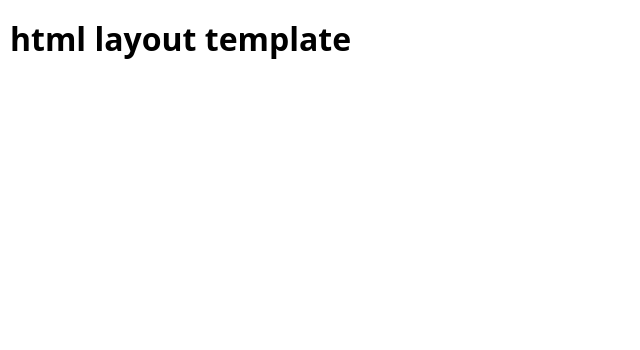
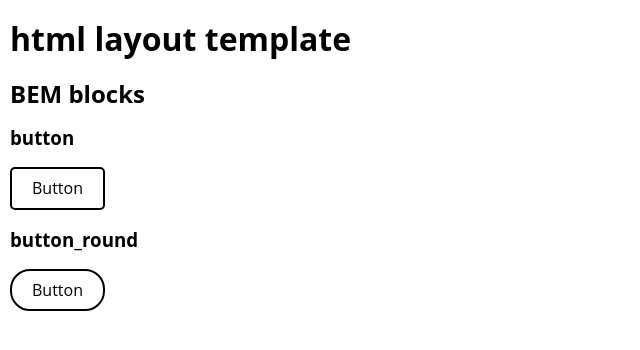
Before and after one commit to shdq/html-layout-template, a website built with webpack: page index.html in a window 1280 px wide. Shown: the whole page, without its empty margins (0-640 px from the left). Built offline with nearby package versions, Linux system fonts and the light colour scheme.

Commit message:
Support for BEM blocks with button example

```diff
--- a/index.html
+++ b/index.html
@@ -9,6 +9,11 @@
 <body class="page">
   <div class="page__battlefield">
     <h1>html layout template</h1>
+    <h2>BEM blocks</h2>
+    <h3>button</h3>
+    <button class="button" type="button">Button</button>
+    <h3>button_round</h3>
+    <button class="button button_round" type="button">Button</button>
   </div>
   <script src="./dist/bundle.js"></script>
 </body>
--- /dev/null
+++ b/src/blocks/button/_round/button_round.css
@@ -0,0 +1,3 @@
+.button_round {
+  border-radius: 20px;
+}
--- /dev/null
+++ b/src/blocks/button/button.css
@@ -0,0 +1,20 @@
+.button {
+  background: 0;
+  border: 2px solid;
+  padding: 10px 20px;
+  border-radius: 5px;
+  transition: ease-in-out 0.4s;
+  outline: none;
+  font-weight: 400;
+}
+.button:hover {
+  cursor: pointer;
+}
+.button[disabled] {
+  cursor: not-allowed;
+  opacity: 0.5;
+}
+.button:active {
+  transition: none;
+  outline: none;
+}
--- a/src/css/style.css
+++ b/src/css/style.css
@@ -1,3 +1,8 @@
+/* Declare you BEM components here */
+
+@import url('../blocks/button/button.css');
+@import url('../blocks/button/_round/button_round.css');
+
 /* Write your css styles here */
 
 .page {
--- a/webpack.config.js
+++ b/webpack.config.js
@@ -23,9 +23,10 @@ module.exports = {
            {
            loader: 'postcss-loader', options: {
              plugins: [
-               require('autoprefixer')(),
-             ]
-           }
+               require('postcss-import')({}),
+               require('stylelint')({}),
+               require('autoprefixer')()
+             ]},
            }
           ]
         })
@@ -33,12 +34,12 @@ module.exports = {
     ]
   },
   plugins: [
-    new ExtractTextPlugin('styles.css'),
     new StyleLintPlugin({
       context: './src/css',
       files: '*.css',
       failOnError: false,
       quiet: false,
     }),
+    new ExtractTextPlugin('styles.css'),
   ]
 };
```
Also changed, not shown: package.json (+7 -2 lines), 1 other file.
